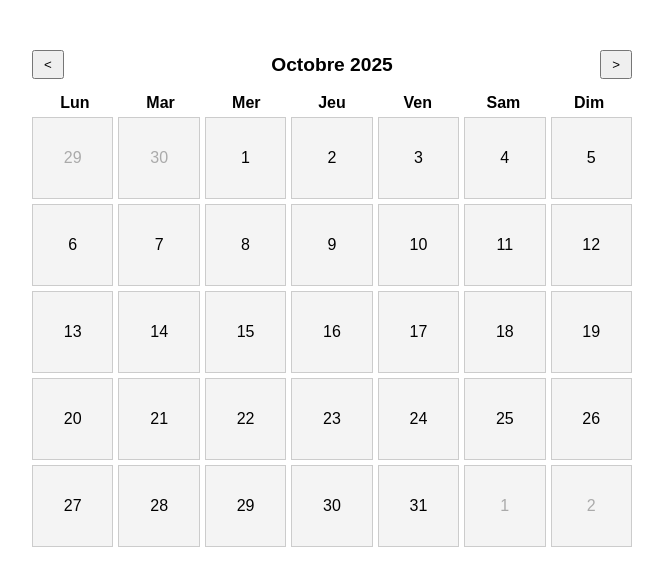
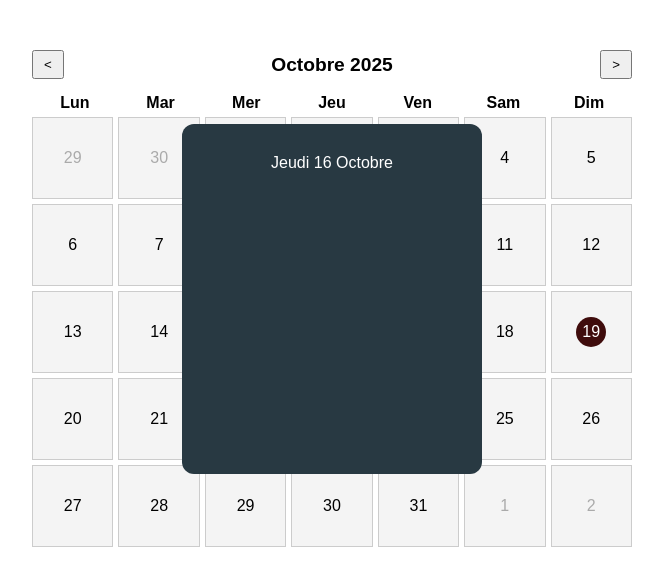
Before and after one commit to Alek6-dev/suivi-muscu, a plain HTML site: page index.html in a window 1280 px wide. Both pictures are taken after a click on the element 640 px from the left and 332 px from the top of the page. Shown: the whole page, without its empty margins (308-971 px from the left). Drawn offline with Linux system fonts and the light colour scheme.

Commit message:
popup training crée

```diff
--- a/index.html
+++ b/index.html
@@ -39,6 +39,11 @@
           <div class="day"></div>
         </div>
       </div>
+
+      <!-- Popup choix de séance  -->
+      <div class="popup-training" id="popup-training">
+        <div class="popup-date" id="popup-date"></div>
+      </div>
     </div>
 
     <script src="script.js"></script>
--- a/script.js
+++ b/script.js
@@ -6,6 +6,30 @@ const monthContainer = document.getElementById("month");
 const monthYearLabel = document.getElementById("month-year");
 const prevBtn = document.getElementById("prev");
 const nextBtn = document.getElementById("next");
+const popupTraining = document.getElementById("popup-training");
+const monthNames = [
+  "Janvier",
+  "Février",
+  "Mars",
+  "Avril",
+  "Mai",
+  "Juin",
+  "Juillet",
+  "Août",
+  "Septembre",
+  "Octobre",
+  "Novembre",
+  "Décembre",
+];
+const dayNames = [
+  "Lundi",
+  "Mardi",
+  "Mercredi",
+  "Jeudi",
+  "Vendredi",
+  "Samedi",
+  "Dimanche",
+];
 
 // ----------------------------
 // Variables globales
@@ -56,20 +80,6 @@ function renderMonth(year, monthIndex) {
   const days = generateMonth(year, monthIndex);
 
   // Mettre à jour le label mois/année
-  const monthNames = [
-    "Janvier",
-    "Février",
-    "Mars",
-    "Avril",
-    "Mai",
-    "Juin",
-    "Juillet",
-    "Août",
-    "Septembre",
-    "Octobre",
-    "Novembre",
-    "Décembre",
-  ];
   monthYearLabel.textContent = `${monthNames[monthIndex]} ${year}`;
 
   const weeksCount = days.length / 7;
@@ -83,19 +93,41 @@ function renderMonth(year, monthIndex) {
 
     for (let d = 0; d < 7; d++) {
       const dayObj = days[w * 7 + d];
-      weekDays[d].textContent = dayObj.getDate();
+      const weekDayCell = weekDays[d];
+
+      // Vider le contenu précédent
+      weekDayCell.innerHTML = "";
+
+      // Création du span pour le chiffre du jour
+      const dayNumber = document.createElement("span");
+      dayNumber.textContent = dayObj.getDate();
+      dayNumber.classList.add("day-number");
+
+      // Ajouter la classe today si c'est le jour actuel
+      if (
+        dayObj.getFullYear() === today.getFullYear() &&
+        dayObj.getMonth() === today.getMonth() &&
+        dayObj.getDate() === today.getDate()
+      ) {
+        dayNumber.classList.add("today");
+      }
+
+      // Ajouter le span à la case
+      weekDayCell.appendChild(dayNumber);
+
+      // Dataset pour la date
       const yyyy = dayObj.getFullYear();
       const mm = String(dayObj.getMonth() + 1).padStart(2, "0");
       const dd = String(dayObj.getDate()).padStart(2, "0");
-      weekDays[d].dataset.date = `${yyyy}-${mm}-${dd}`;
+      weekDayCell.dataset.date = `${yyyy}-${mm}-${dd}`;
 
-      // Classes CSS
-      weekDays[d].classList.remove("prev-month", "current-month", "next-month");
+      // Classes CSS pour le mois précédent / courant / suivant
+      weekDayCell.classList.remove("prev-month", "current-month", "next-month");
       if (dayObj.getMonth() < monthIndex)
-        weekDays[d].classList.add("prev-month");
+        weekDayCell.classList.add("prev-month");
       else if (dayObj.getMonth() > monthIndex)
-        weekDays[d].classList.add("next-month");
-      else weekDays[d].classList.add("current-month");
+        weekDayCell.classList.add("next-month");
+      else weekDayCell.classList.add("current-month");
     }
 
     monthContainer.appendChild(week);
@@ -124,11 +156,24 @@ nextBtn.addEventListener("click", () => {
 });
 
 // ----------------------------
-// Clic sur un jour
+// Clic sur un jour & Apparition popup groupe musculaire
 // ----------------------------
 monthContainer.addEventListener("click", (e) => {
-  if (e.target.classList.contains("day")) {
-    console.log("Jour cliqué :", e.target.dataset.date);
+  if (e.target.closest(".day")) {
+    const popupDate = document.getElementById("popup-date");
+    const dateClicked = e.target.closest(".day").dataset.date;
+    const dateObj = new Date(dateClicked);
+
+    const formattedDate =
+      dayNames[(dateObj.getDay() + 6) % 7] +
+      " " +
+      dateObj.getDate() +
+      " " +
+      monthNames[dateObj.getMonth()];
+
+    popupTraining.style.display = "flex";
+
+    popupDate.textContent = formattedDate;
   }
 });
 
--- a/style.css
+++ b/style.css
@@ -10,6 +10,7 @@ body {
 .calendar {
   width: 90%;
   max-width: 600px;
+  position: relative;
 }
 
 .calendar-header {
@@ -60,8 +61,37 @@ body {
   cursor: pointer;
   background-color: #f4f4f4;
 }
+.day-number.today {
+  background-color: rgb(63, 12, 12);
+  border-radius: 50%;
+  display: inline-block;
+  width: 30px;
+  height: 30px;
+  line-height: 30px;
+  color: white;
+  text-align: center;
+  align-items: center;
+}
 
 .day.prev-month,
 .day.next-month {
   color: #aaa;
 }
+
+.popup-training {
+  display: none;
+  justify-content: center;
+  width: 50%;
+  height: 350px;
+  background-color: rgb(40, 57, 66);
+  position: absolute;
+  top: 50%;
+  left: 50%;
+  transform: translate(-50%, -50%);
+  border-radius: 12px;
+}
+.popup-date {
+  color: white;
+  display: flex;
+  padding-top: 10%;
+}
```
